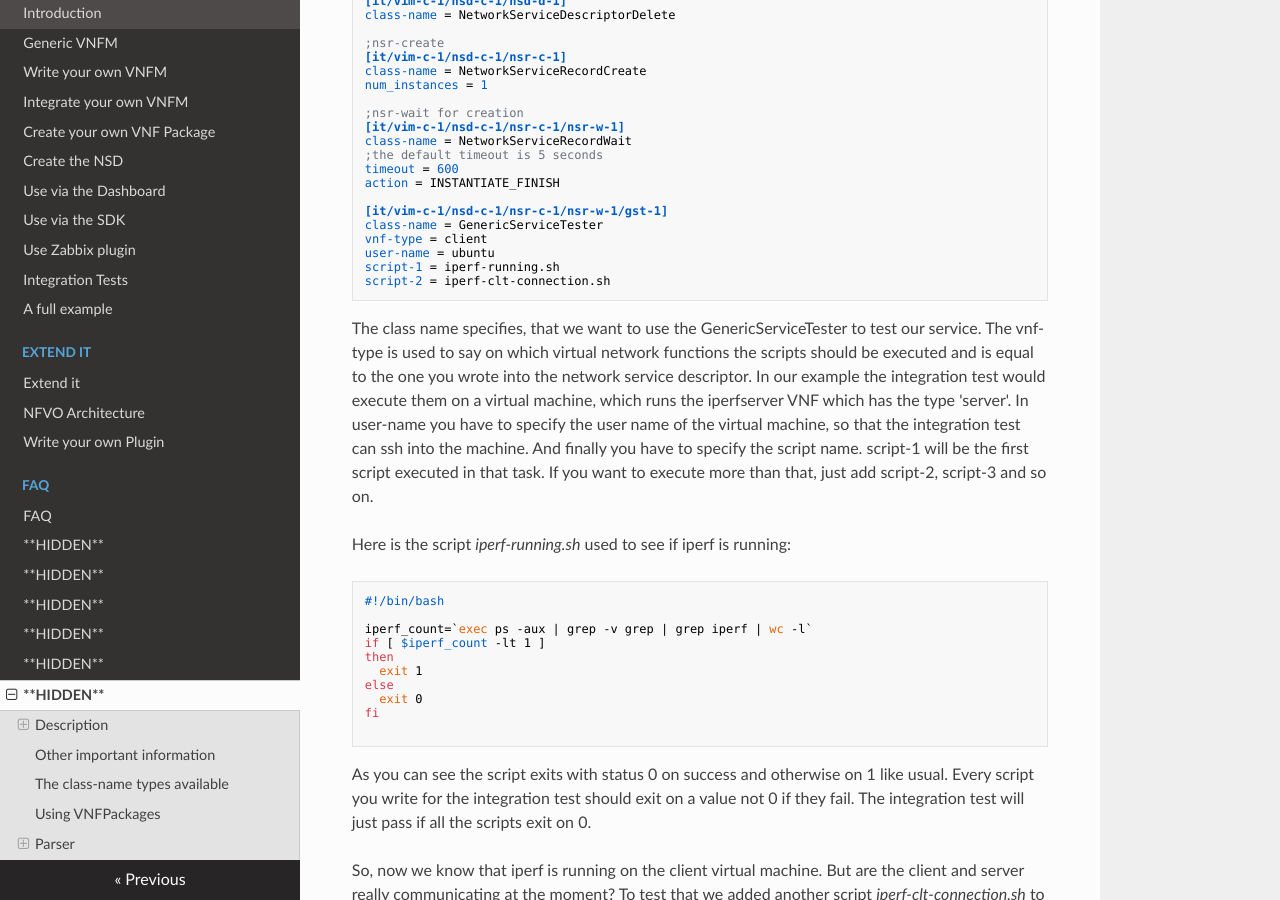
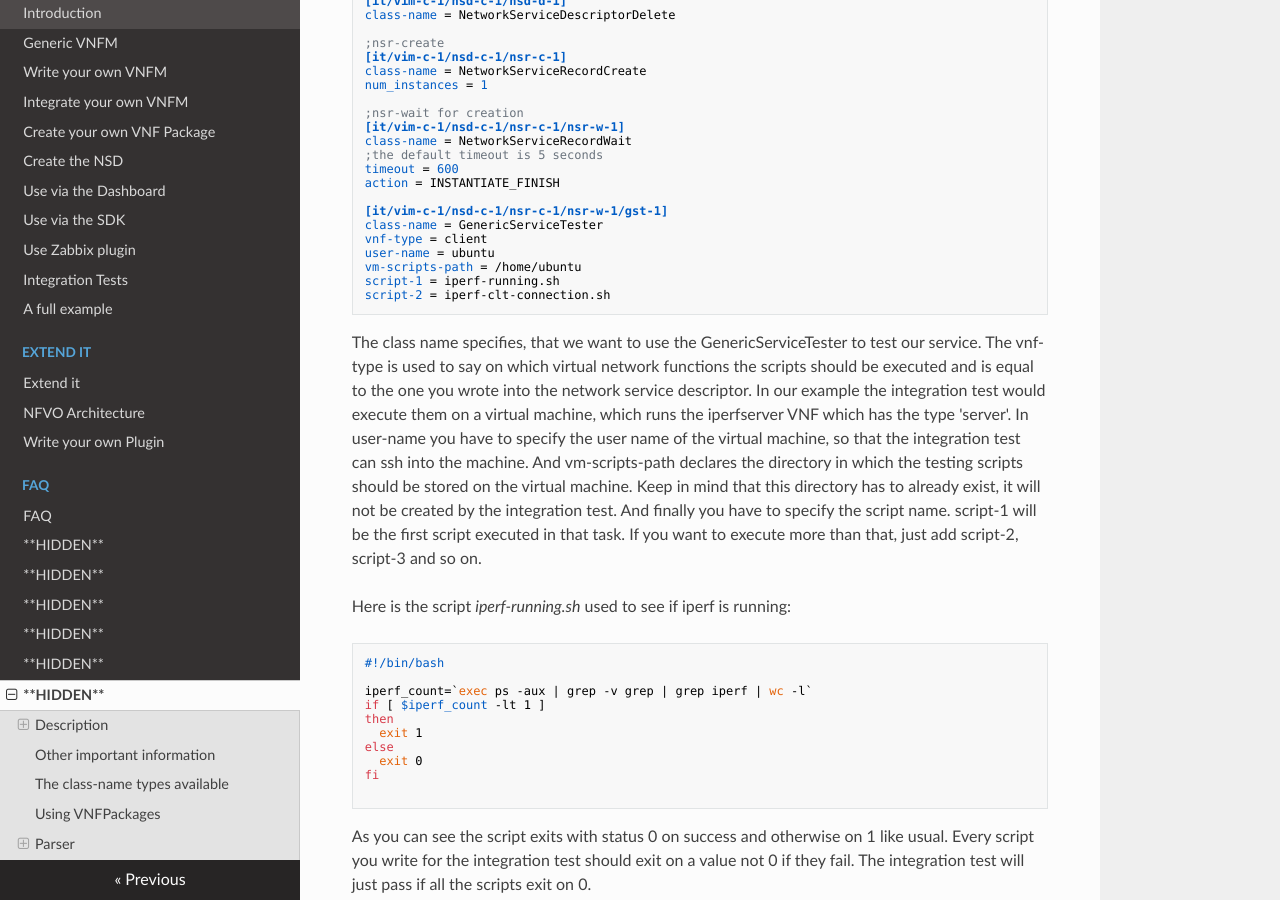
Before and after one commit to openbaton/docs, an MkDocs documentation site: the page built from docs/integration-test-write.md, in a window 1280 px wide and 900 px high, scrolled down 3471 px. Built offline with MkDocs 1.6.1, drawn with Linux system fonts in a browser that asks for light colours; nearby versions of some CDN libraries; old or Windows-style settings are respelled for this version of MkDocs; some of the changed text lies outside the part shown.

Commit message:
added new details in how to write integration tests

````diff
--- a/docs/integration-test-write.md
+++ b/docs/integration-test-write.md
@@ -196,6 +196,7 @@ action = INSTANTIATE_FINISH
 class-name = GenericServiceTester
 vnf-type = client
 user-name = ubuntu
+vm-scripts-path = /home/ubuntu
 script-1 = iperf-running.sh
 script-2 = iperf-clt-connection.sh
 ```
@@ -204,6 +205,7 @@ The class name specifies, that we want to use the GenericServiceTester to test o
 The vnf-type is used to say on which virtual network functions the scripts should be executed and is equal to the one you wrote into the network service descriptor.
 In our example the integration test would execute them on a virtual machine, which runs the iperfserver VNF which has the type 'server'.
 In user-name you have to specify the user name of the virtual machine, so that the integration test can ssh into the machine.
+And vm-scripts-path declares the directory in which the testing scripts should be stored on the virtual machine. Keep in mind that this directory has to already exist, it will not be created by the integration test.
 And finally you have to specify the script name. script-1 will be the first script executed in that task.
 If you want to execute more than that, just add script-2, script-3 and so on.
 
@@ -290,6 +292,7 @@ action = INSTANTIATE_FINISH
 class-name = GenericServiceTester
 vnf-type = client
 user-name = ubuntu
+vm-scripts-path = /home/ubuntu
 script-1 = iperf-running.sh
 script-2 = iperf-clt-connection.sh
 
@@ -299,6 +302,7 @@ class-name = GenericServiceTester
 vnf-type = server
 net-name = private
 user-name = ubuntu
+vm-scripts-path = /home/ubuntu
 script-1 = iperf-running.sh
 script-2 = iperf-srv-connection.sh
 ```
@@ -374,6 +378,7 @@ action = INSTANTIATE_FINISH
 class-name = GenericServiceTester
 vnf-type = client
 user-name = ubuntu
+vm-scripts-path = /home/ubuntu
 script-1 = iperf-running.sh
 script-2 = iperf-clt-connection.sh
 
@@ -383,6 +388,7 @@ class-name = GenericServiceTester
 vnf-type = server
 net-name = private
 user-name = ubuntu
+vm-scripts-path = /home/ubuntu
 script-1 = iperf-running.sh
 script-2 = iperf-srv-connection.sh
 
````
